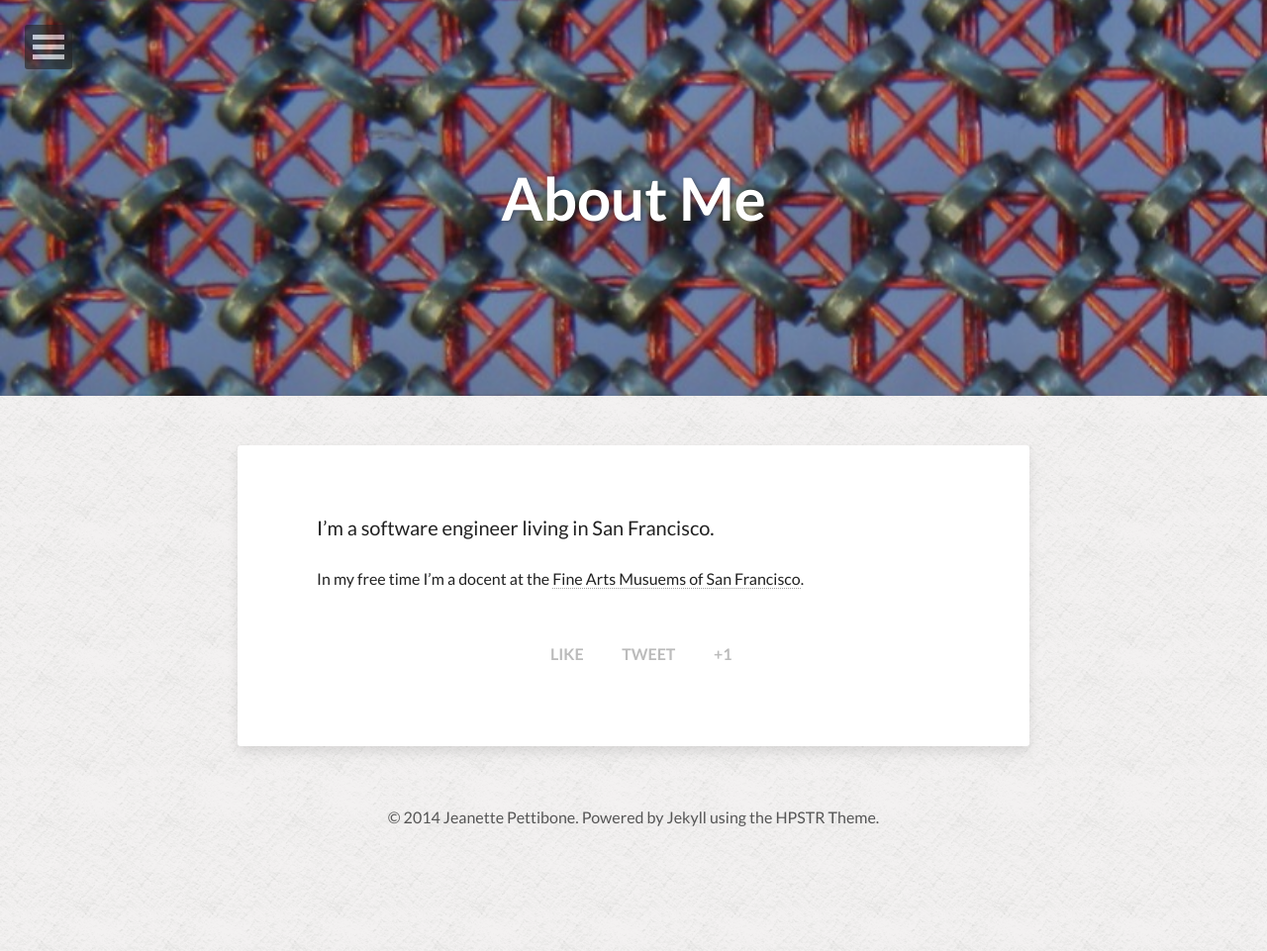
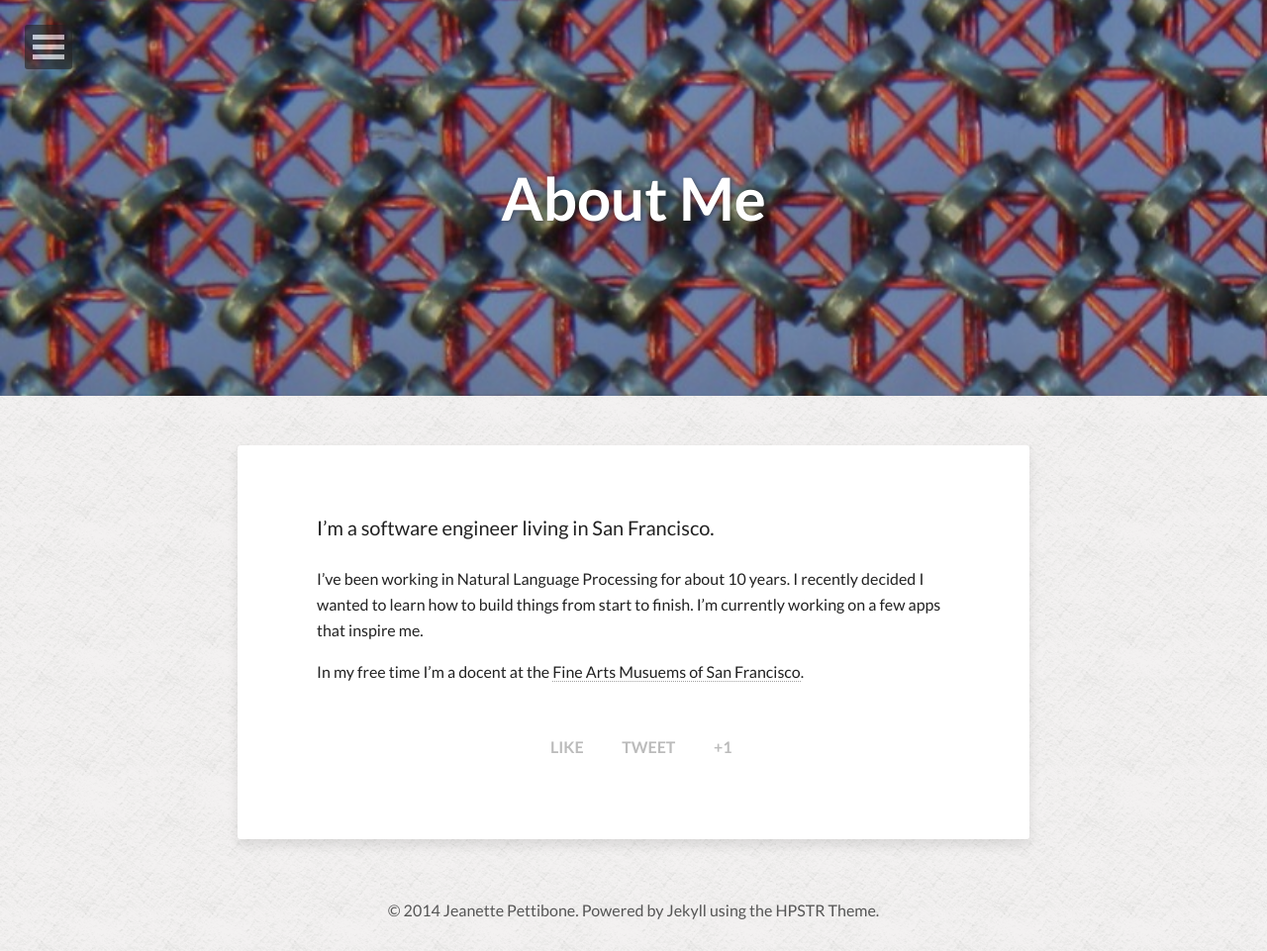
Before and after one commit to jgpettibone/jgpettibone.github.io, a Jekyll site: the page built from about.md, in a window 1280 px wide. Shown: the whole page at 99% size. Built offline with Jekyll 4.4.1, drawn with Linux system fonts in a browser that asks for light colours; nearby versions of some CDN libraries; before the commit the page ends 900 px from its top, so only the background shows below that.

Commit message:
added to the about me page

```diff
--- a/about.md
+++ b/about.md
@@ -13,4 +13,6 @@ share: true
 
 I'm a software engineer living in San Francisco.
 
+I've been working in Natural Language Processing for about 10 years.  I recently decided I wanted to learn how to build things from start to finish.  I'm currently working on a few apps that inspire me.
+
 In my free time I'm a docent at the [Fine Arts Musuems of San Francisco](http://famsf.org).
```
